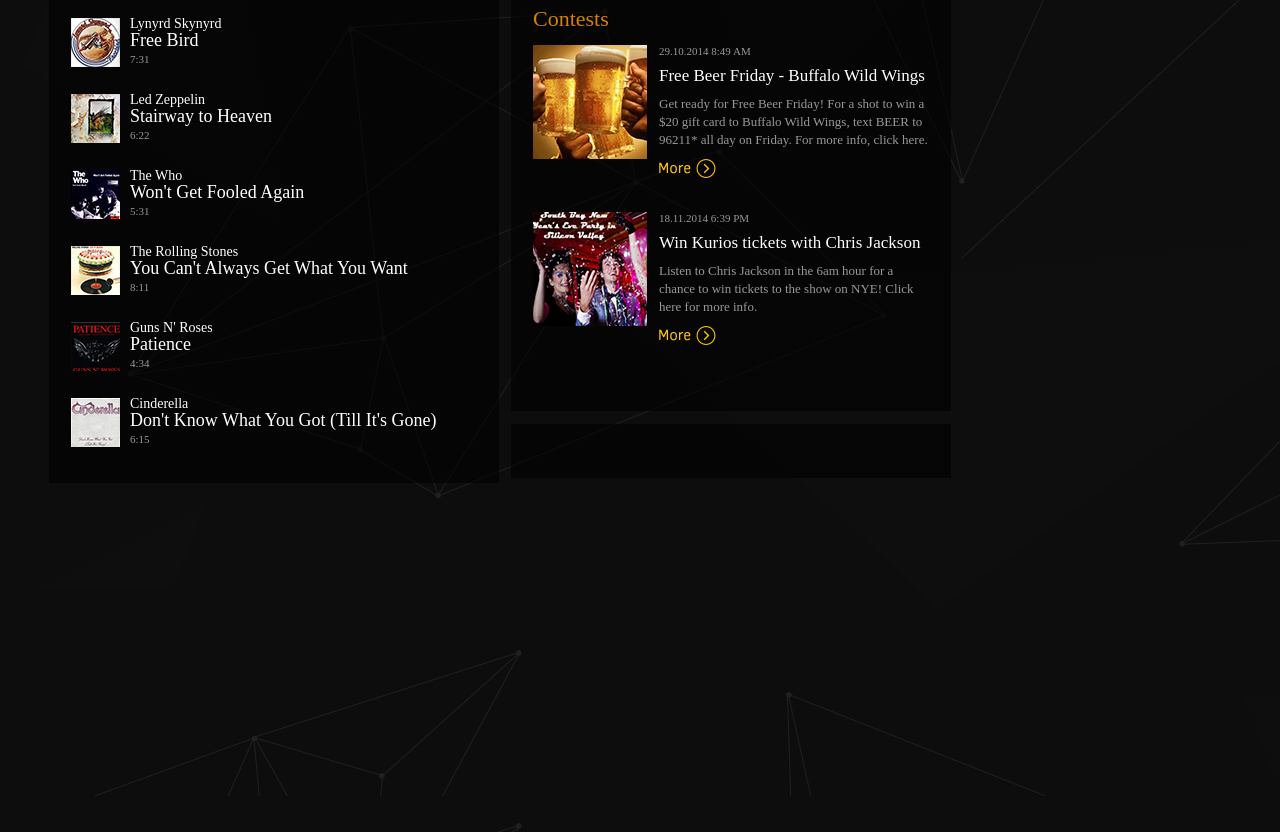
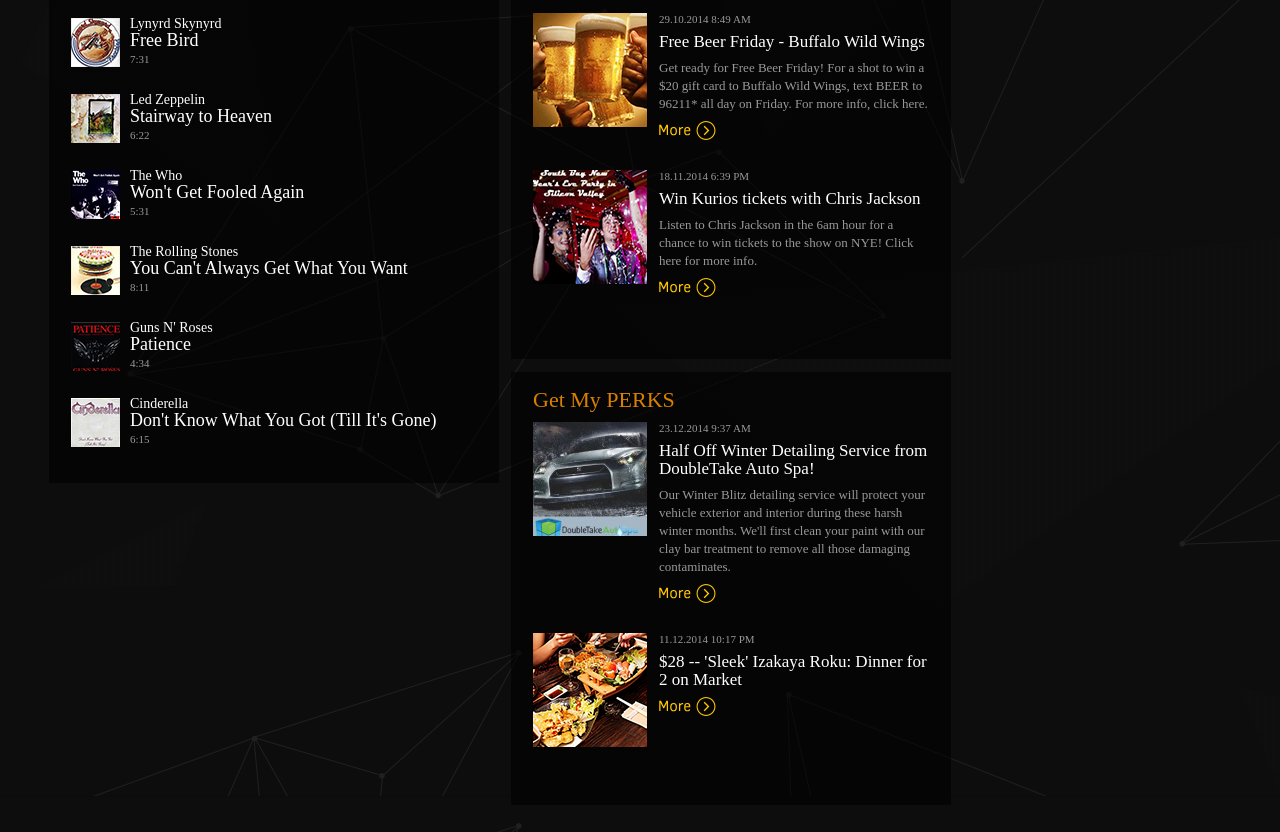
Before and after one commit to AvetisyanA/StudioWebpage, a plain HTML site: page index.html in a window 1280 px wide. Shown: the part 677-1509 px from the top of the page. Drawn offline with Linux system fonts and the light colour scheme.

Commit message:
Some experiments

```diff
--- a/index.html
+++ b/index.html
@@ -159,6 +159,26 @@
 
 							<section>
 								<!-- My perks -->
+								<div>Get My PERKS</div>
+								<!-- perks -->
+								<section class="contests">
+									<img src="assets/desktop/Layer 10.png" />
+									<section>
+										<p>23.12.2014 9:37 AM</p>
+										<p>Half Off Winter Detailing Service from DoubleTake Auto Spa!</p>
+										<p>Our Winter Blitz detailing service will protect your vehicle exterior and interior during these harsh winter months. We'll first clean your paint with our clay bar treatment to remove all those damaging contaminates.</p>
+										<img src="assets/desktop/More __.png" />
+									</section>
+								</section>
+								<section class="contests">
+									<img src="assets/desktop/Layer 11.png" />
+									<section>
+										<p>11.12.2014 10:17 PM</p>
+										<p>$28 -- 'Sleek' Izakaya Roku: Dinner for 2 on Market</p>
+										<!-- <p>Listen to Chris Jackson in the 6am hour for a chance to win tickets to the show on NYE! Click here for more info.</p> -->
+										<img src="assets/desktop/More __.png" />
+									</section>
+								</section>
 							</section>
 						</section>
 
--- a/stylesheets/desktop.css
+++ b/stylesheets/desktop.css
@@ -8,7 +8,7 @@
   border-width: 1px;*/
 }
 main {
-  margin: auto;
+  /*margin: auto;*/
   width: 1300px;
   height: 1509px;
   background-color: #101010;
@@ -29,9 +29,9 @@
 }
 
 .play-controls {
-  display: inline;
+  display: inline-block;
   position: relative;
-  left: 105px;
+  left: 100px;
   top: -9px;
 }
 
@@ -43,7 +43,7 @@
   width: 54px;
   height: 54px;
   position: relative;
-  left: -7px;
+  left: -12px;
   top: 9px;
   z-index: 1;
 }
@@ -51,7 +51,7 @@
   width: 36px;
   height: 36px;
   position: relative;
-  left: -14px;
+  left: -22px;
 }
 
 .volume-controls {
@@ -214,12 +214,11 @@
 
 .column-2>section {
   display: flex;
+  /*width: 450px;*/
   flex-flow: column;
   margin: 0 10px 13px 0;
   padding: 22px 22px 32px 22px;
   background-color:  rgba(0, 0, 0, 0.6);
-  /*border-style: solid;
-  border-color: red;*/
 }
 
 .column-2>section>div {
@@ -229,12 +228,12 @@
   font-weight: 100;
   line-height: 12px;/* Approximation due to font substitution */
   text-align: left;
-  margin-bottom: 20px;
+  margin-bottom: 16px;
 }
 
 .concerts,
 .contests {
-  margin-bottom: 30px;
+  margin-bottom: 26px;
   display: flex;
 }
 
@@ -247,7 +246,7 @@
 
 .concerts p,
 .contests p {
-  margin-bottom: 10px;
+  margin-bottom: 8px;
 }
 
 .concerts>section>p:nth-child(1),
```
Also changed, not shown: assets/desktop/Layer 10.png (added), assets/desktop/Layer 11.png (added).
